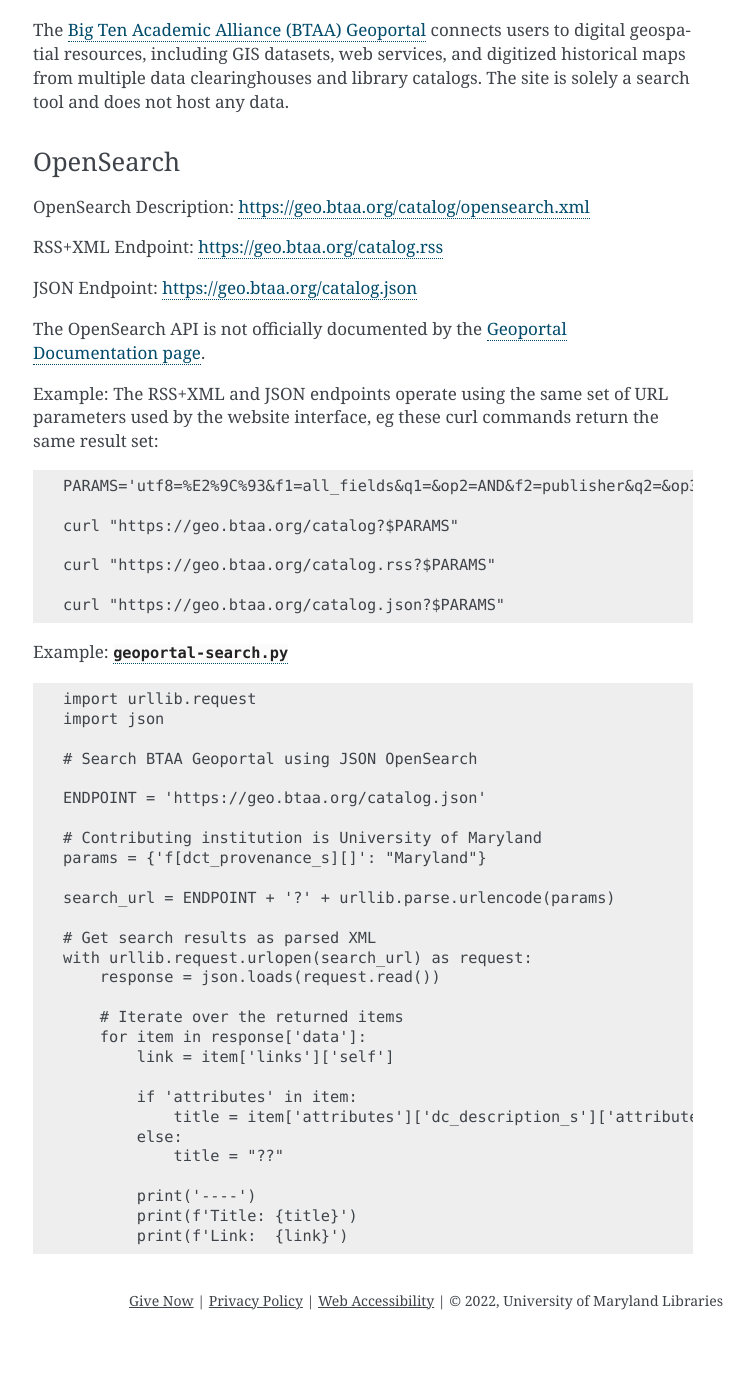
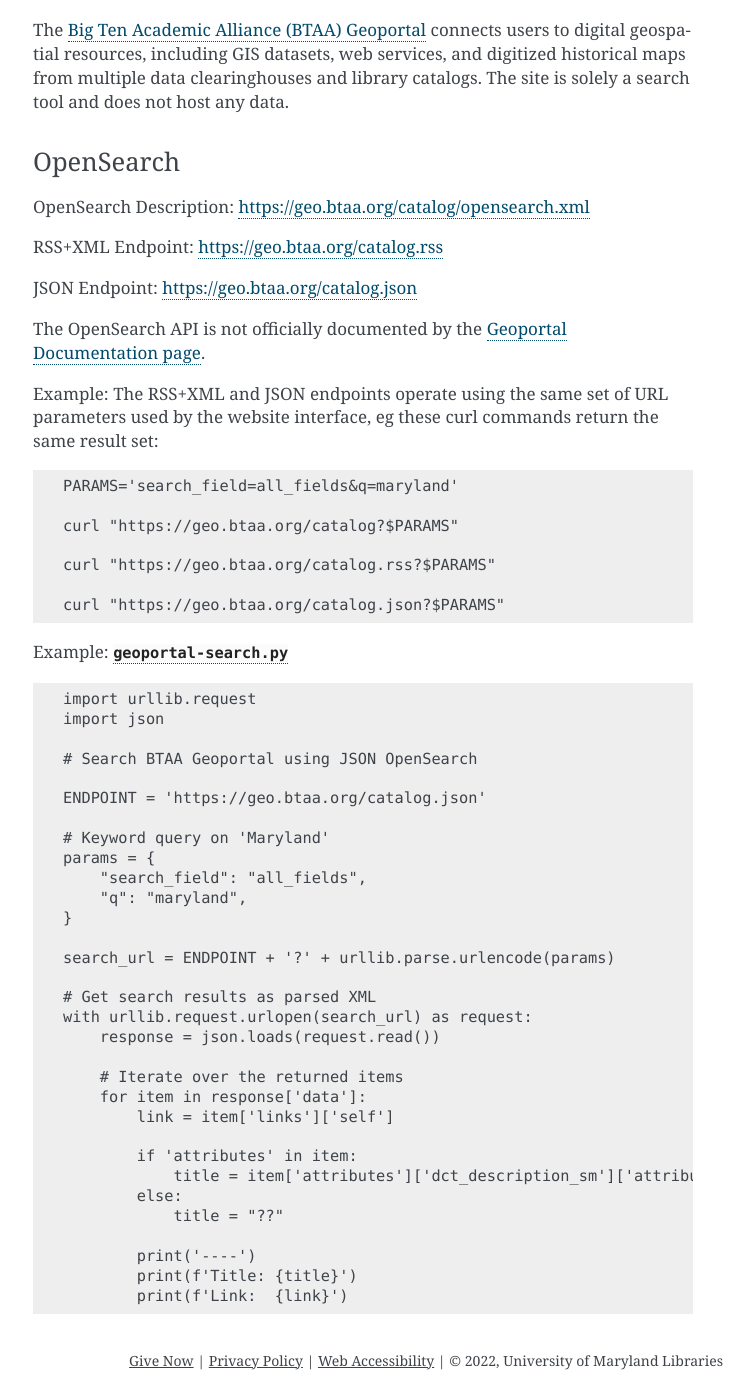
Before and after one commit to wallberg-umd/umd-lib-opendata, a Sphinx documentation site: the page built from source/services.rst, in a window 1280 px wide and 1400 px high, scrolled down 1949 px. Shown: the whole window, without its empty margins (387-1141 px from the left). Built offline with Sphinx 7.4.7, drawn with Linux system fonts in a browser that asks for light colours; before the commit the page ends 3289 px from its top, so only the background shows below that.

Commit message:
Update BTAA Geoportal code examples

```diff
--- a/source/code/geoportal-search.py
+++ b/source/code/geoportal-search.py
@@ -5,8 +5,11 @@
 
 ENDPOINT = 'https://geo.btaa.org/catalog.json'
 
-# Contributing institution is University of Maryland
-params = {'f[dct_provenance_s][]': "Maryland"}
+# Keyword query on 'Maryland'
+params = {
+    "search_field": "all_fields",
+    "q": "maryland",
+}
 
 search_url = ENDPOINT + '?' + urllib.parse.urlencode(params)
 
@@ -19,7 +22,7 @@
         link = item['links']['self']
 
         if 'attributes' in item:
-            title = item['attributes']['dc_description_s']['attributes']['value']
+            title = item['attributes']['dct_description_sm']['attributes']['value']
         else:
             title = "??"
 
--- a/source/services.rst
+++ b/source/services.rst
@@ -73,7 +73,7 @@
 
 ::
 
-    PARAMS='utf8=%E2%9C%93&f1=all_fields&q1=&op2=AND&f2=publisher&q2=&op3=AND&f3=title&q3=&f_inclusive%5Bdct_provenance_s%5D%5B%5D=Maryland&range%5Bsolr_year_i%5D%5Bbegin%5D=&range%5Bsolr_year_i%5D%5Bend%5D=&sort=score+desc%2C+dc_title_sort+asc&search_field=advanced&commit=Search'
+    PARAMS='search_field=all_fields&q=maryland'
 
     curl "https://geo.btaa.org/catalog?$PARAMS"
 
```
